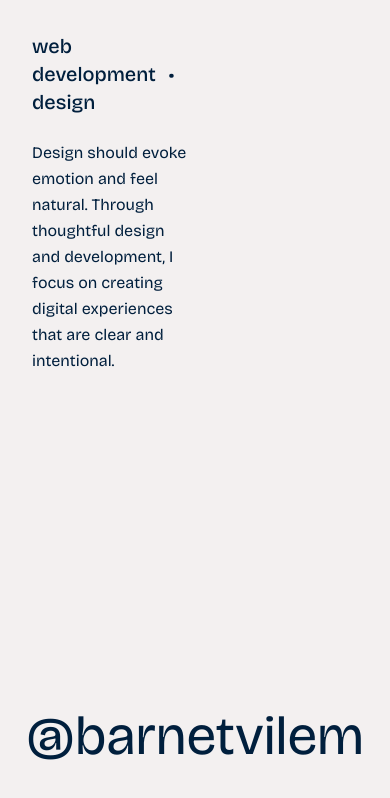
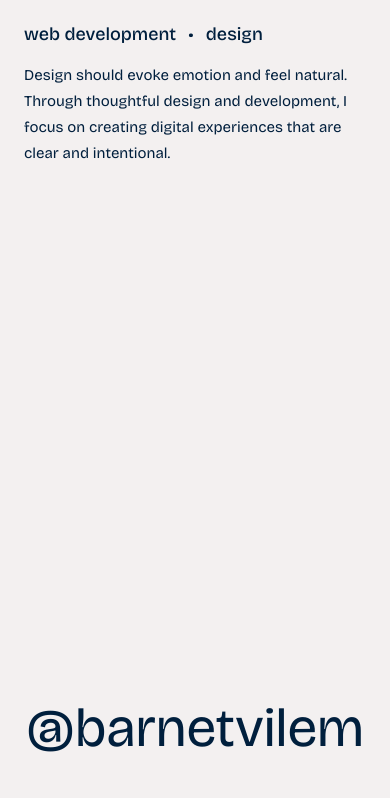
Before and after one commit to VilemB/vilembarnet, a Next.js app: page / in a window 390 px wide. Shown: the top 798 px of the page. Built offline with nearby package versions, Linux system fonts and the light colour scheme.

Commit message:
responsiveness

```diff
--- a/src/app/globals.css
+++ b/src/app/globals.css
@@ -208,6 +208,58 @@ section.about {
   letter-spacing: -0.03em;
 }
 
+section.home {
+  display: flex;
+  flex-direction: column;
+  height: 100vh;
+  padding: 3rem;
+  gap: 1rem;
+  min-height: 100vh;
+}
+
+.home-top-row {
+  display: flex;
+  flex-direction: column;
+  flex: 1;
+  gap: 1rem;
+}
+
+.home-content-cell {
+  flex: 1;
+  display: flex;
+  flex-direction: column;
+  justify-content: flex-start;
+}
+
+.home-empty-cell {
+  flex: 1;
+}
+
+.home-heading {
+  font-size: clamp(1.5rem, 3vw, 2.5rem);
+  font-weight: 500;
+  margin-bottom: 1.5rem;
+  line-height: 1.2;
+}
+
+.home-bullet {
+  margin: 0 0.5rem;
+}
+
+.home-description {
+  font-size: clamp(1.125rem, 2vw, 1.5rem);
+  line-height: 1.75;
+  max-width: 40rem;
+}
+
+.home-bottom-row {
+  flex: 1;
+  display: flex;
+  align-items: flex-end;
+  justify-content: center;
+  padding-bottom: 2rem;
+}
+
 .mobile-break {
   display: none;
 }
@@ -297,6 +349,32 @@ section.about {
   .mobile-break {
     display: block;
   }
+
+  section.home {
+    padding: 2rem;
+    gap: 1.5rem;
+  }
+
+  .home-top-row {
+    gap: 2rem;
+  }
+
+  .home-empty-cell {
+    display: none;
+  }
+
+  .home-heading {
+    font-size: 1.25rem;
+    margin-bottom: 1rem;
+  }
+
+  .home-description {
+    font-size: 1rem;
+  }
+
+  .home-bottom-row {
+    padding-bottom: 1.5rem;
+  }
 }
 
 @media (max-width: 480px) {
@@ -321,6 +399,22 @@ section.about {
   .navbar-logo img {
     width: 32px;
     height: 32px;
+  }
+
+  section.home {
+    padding: 1.5rem;
+  }
+
+  .home-heading {
+    font-size: 1.125rem;
+  }
+
+  .home-description {
+    font-size: 0.9375rem;
+  }
+
+  .home-bottom-row {
+    padding-bottom: 1rem;
   }
 }
 
--- a/src/app/page.tsx
+++ b/src/app/page.tsx
@@ -3,22 +3,22 @@ import PixelatedText from "@/components/PixelatedText";
 export default function Home() {
   return (
     <>
-      <section className="flex flex-col h-screen p-8 md:p-16 gap-4">
-        <div className="flex flex-row flex-1 gap-4">
-          <div className="flex-1 flex flex-col justify-start">
-            <h2 className="text-xl md:text-2xl font-medium mb-6">
-              web development <span className="mx-2">•</span> design
+      <section className="home">
+        <div className="home-top-row">
+          <div className="home-content-cell">
+            <h2 className="home-heading">
+              web development <span className="home-bullet">•</span> design
             </h2>
-            <p className="text-base md:text-lg leading-relaxed max-w-lg">
+            <p className="home-description">
               Design should evoke emotion and feel natural. Through thoughtful design and development, I focus on creating digital experiences that are clear and intentional.
             </p>
           </div>
 
-          <div className="flex-1">
+          <div className="home-empty-cell">
           </div>
         </div>
 
-        <div className="flex-1 flex items-end justify-center">
+        <div className="home-bottom-row">
           <div className="pixelated-text">
             <PixelatedText>
               @barnetvilem
```
